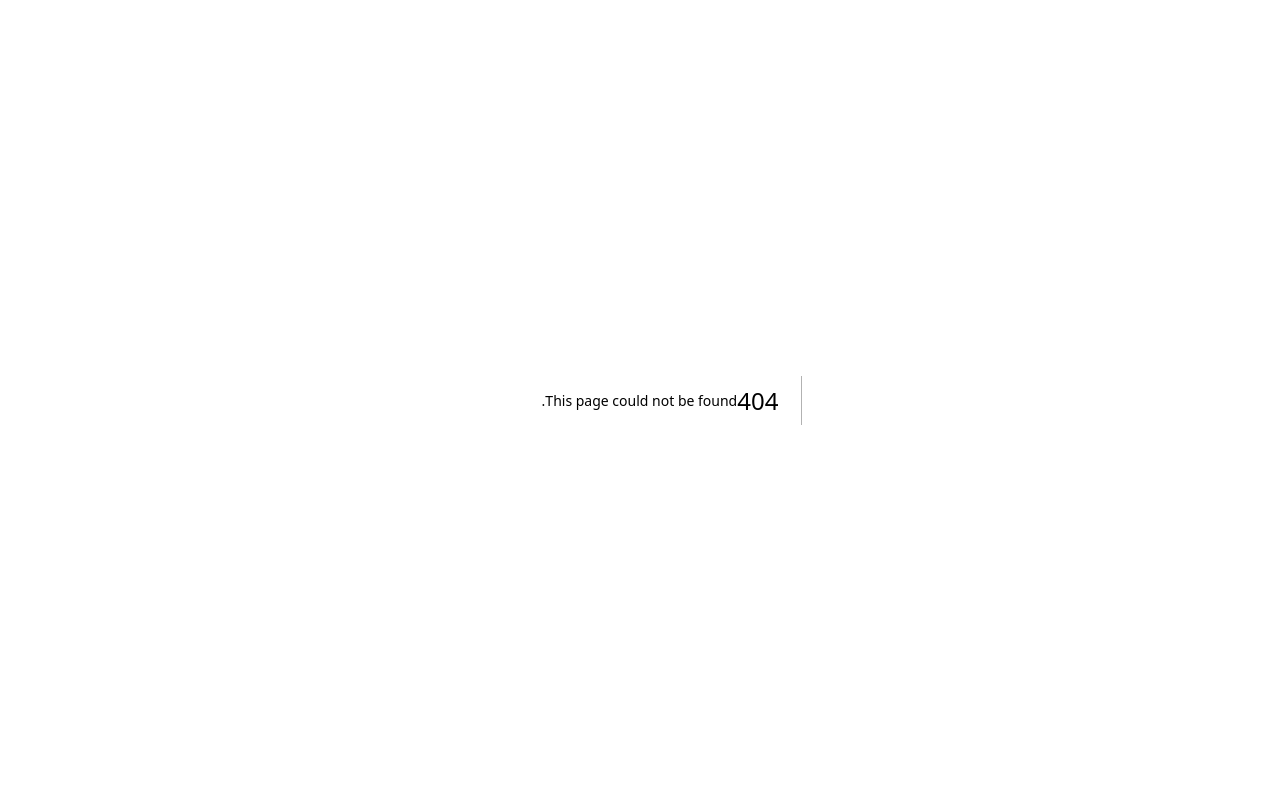
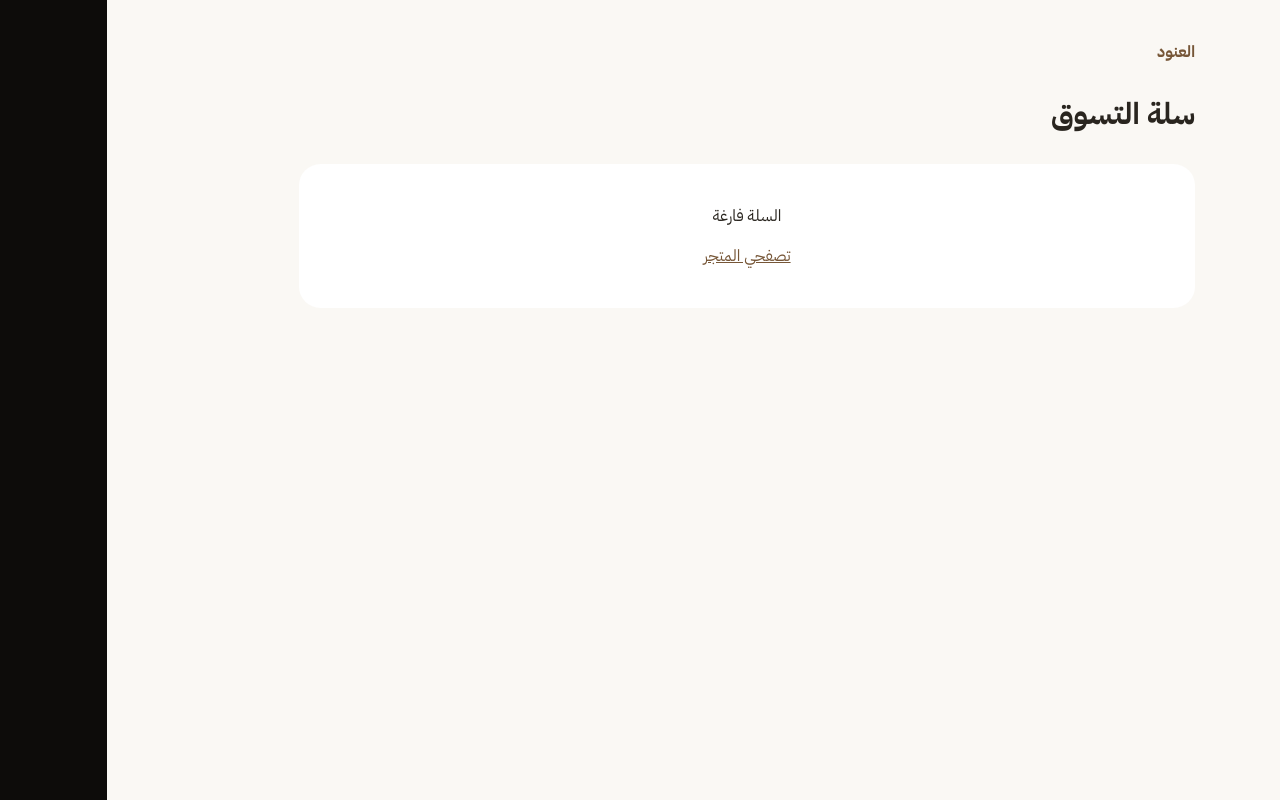
Before and after one commit to isaac-qaf1997/alanoudhebron, a Next.js app: page /cart in a window 1280 px wide. Before the commit this address had no page. Built offline with nearby package versions, Linux system fonts and the light colour scheme; no server answers; the database is empty.

Commit message:
Add shopping cart route

```diff
--- /dev/null
+++ b/app/cart/page.tsx
@@ -0,0 +1,14 @@
+import { asc } from 'drizzle-orm'
+import { db } from '@/lib/db'
+import { models, modelColors } from '@/lib/db/schema'
+import CartView from '@/components/store/cart-view'
+
+export const metadata = { title: 'سلة التسوق | العنود' }
+export default async function CartPage() {
+ const [products,variants]=await Promise.all([
+  db.select({id:models.id,name:models.name,price:models.price}).from(models),
+  db.select({modelId:modelColors.modelId,color:modelColors.color,stock:modelColors.stock}).from(modelColors).orderBy(asc(modelColors.id)),
+ ])
+ const available=products.map(p=>({...p,colors:variants.filter(v=>v.modelId===p.id&&v.stock>0).map(v=>({color:v.color,stock:v.stock}))}))
+ return <CartView products={available}/>
+}
```
